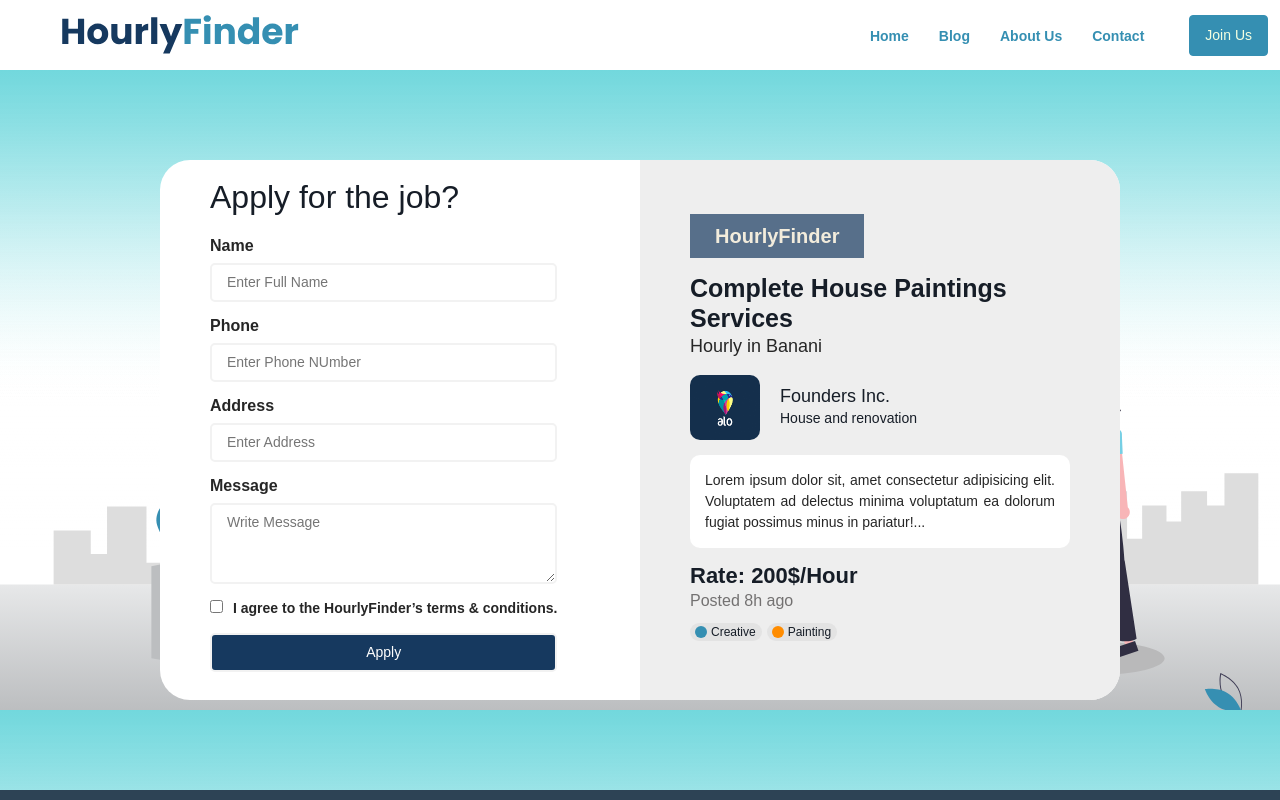
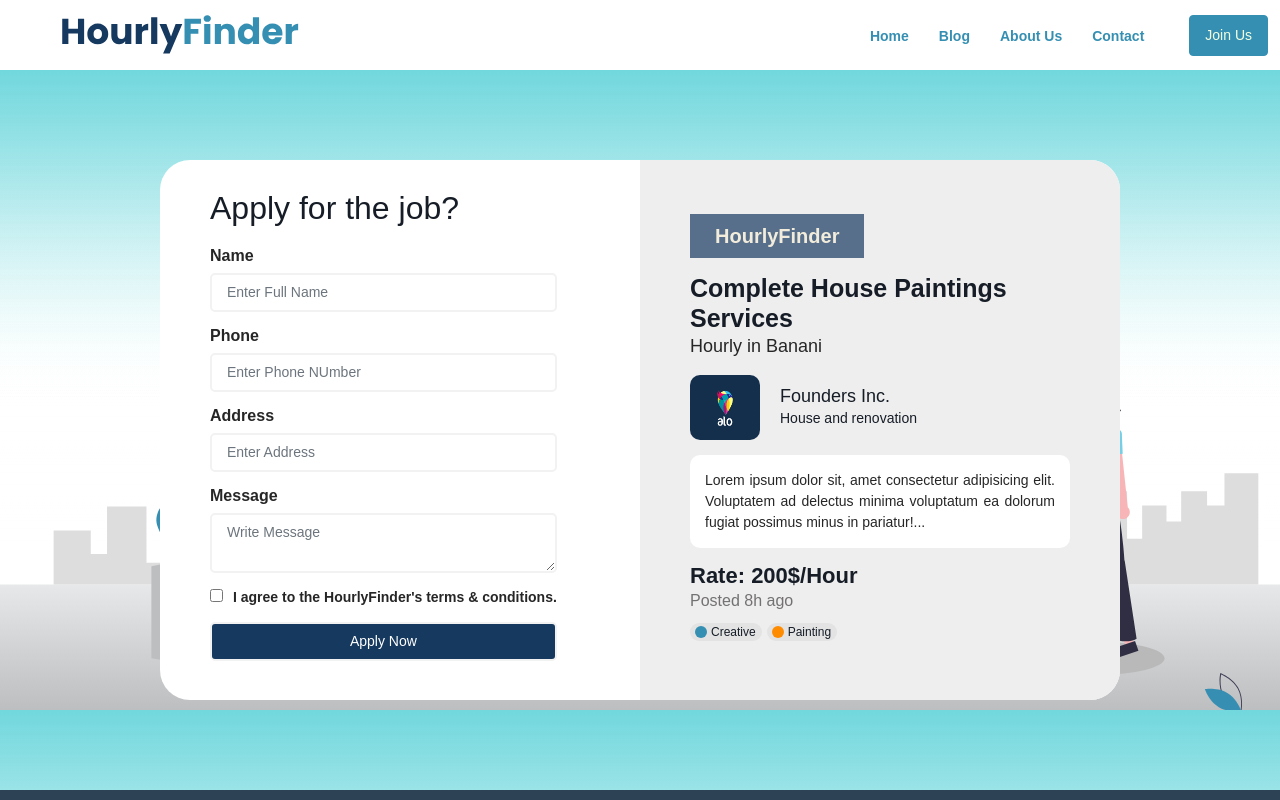
Before and after one commit to Rashed360/hourly-finder, a React (Create React App) app: page /apply/for/1 in a window 1280 px wide. Shown: the top 800 px of the page. Built offline with nearby package versions, Linux system fonts and the light colour scheme; no server answers.

Commit message:
apply for job

```diff
--- a/src/components/apply/applyForm/ApplyForm.js
+++ b/src/components/apply/applyForm/ApplyForm.js
@@ -1,46 +1,177 @@
-import React from 'react';
+import { Formik, Field, Form } from 'formik'
+// import { Alert } from 'react-bootstrap'
+import { connect } from 'react-redux'
+// import { useNavigate } from 'react-router-dom'
+import { jobApply } from '../../../redux/actionCreators/jobActionCreators'
 
-const ApplyForm = () => {
+const mapDispatchToProps = dispatch => {
+	return {
+		jobApply: values => dispatch(jobApply(values)),
+	}
+}
+
+const mapStateToProps = state => {
+	return {
+		token: state.auth.token,
+	}
+}
+
+const ApplyForm = props => {
+	// const navigate = useNavigate()
+
+	const initialValues = {
+		name: '',
+		phone: '',
+		address: '',
+		message: '',
+		agree: false,
+	}
+
+	const onSubmitHandle = (values, { resetForm }) => {
+		props.jobApply(values)
+	}
+
+	const validateHandle = values => {
+		const errors = {}
+
+		if (!values.name) {
+			errors.name = 'Field is Required'
+		} else if (!/^[a-zA-Z\s]*$/.test(values.name)) {
+			errors.name = 'Contains Invalid Charecters'
+		}
+
+		if (!values.phone) {
+			errors.phone = 'Required'
+		} else if (!/^(0|[1-9]\d*)$/.test(values.phone)) {
+			errors.phone = 'Invalid phone number'
+		} else if (values.phone <= 11) {
+			errors.phone = 'phone must be 11 digit'
+		}
+
+		if (!values.address) {
+			errors.address = 'Field is Required'
+		}
+
+		if (!values.message) {
+			errors.message = 'Field is Required'
+		}
+
+		if (!values.agree) {
+			errors.agree = true
+		}
+
+		return errors
+	}
+
 	return (
-        <div className="apply-form">
-          <div className="form">
+		<div className='apply-form'>
+			<div className='form'>
 				<h2>Apply for the job?</h2>
-            <form action="">
-              <div className="form-field name">
-                <label for="">Name</label>
-                <input type="text" placeholder="Enter Full Name" />
+				<Formik initialValues={initialValues} onSubmit={onSubmitHandle} validate={validateHandle}>
+					{({ values, errors, touched, handleChange, handleSubmit, handleReset }) => (
+						<Form onSubmit={handleSubmit} onReset={handleReset}>
+							<div className='form-field name'>
+								<label htmlFor=''>Name</label>
+								<Field
+									name='name'
+									type='text'
+									className={
+										touched.name
+											? errors.name
+												? 'form-control is-invalid'
+												: 'form-control is-valid'
+											: 'form-control'
+									}
+									value={values.name}
+									onChange={handleChange}
+									placeholder='Enter Full Name'
+								/>
+								{touched.name && errors.name ? <div className='invalid-feedback'>{errors.name}</div> : null}
 							</div>
-              <div className="form-field name">
-                <label for="">Phone</label>
-                <input type="text" placeholder="Enter Phone NUmber" />
+
+							<div className='form-field name'>
+								<label htmlFor=''>Phone</label>
+								<Field
+									name='phone'
+									type='text'
+									className={
+										touched.phone
+											? errors.phone
+												? 'form-control is-invalid'
+												: 'form-control is-valid'
+											: 'form-control'
+									}
+									value={values.phone}
+									onChange={handleChange}
+									placeholder='Enter Phone NUmber'
+								/>
+								{touched.phone && errors.phone ? (
+									<div className='invalid-feedback'>{errors.phone}</div>
+								) : null}
 							</div>
-              <div className="form-field address">
-                <label for="">Address</label>
-                <input type="text" placeholder="Enter Address" />
+
+							<div className='form-field address'>
+								<label htmlFor=''>Address</label>
+								<Field
+									name='address'
+									type='text'
+									className={
+										touched.address
+											? errors.address
+												? 'form-control is-invalid'
+												: 'form-control is-valid'
+											: 'form-control'
+									}
+									value={values.address}
+									onChange={handleChange}
+									placeholder='Enter Address'
+								/>
+								{touched.address && errors.address ? (
+									<div className='invalid-feedback'>{errors.address}</div>
+								) : null}
 							</div>
-              <div className="form-field message">
-                <label for="">Message</label>
-                <textarea
-                  name=""
-                  id=""
-                  cols="10"
-                  rows="3"
-                  placeholder="Write Message"
-                ></textarea>
+
+							<div className='form-field message'>
+								<label htmlFor=''>Message</label>
+								<Field
+									name='message'
+									as='textarea'
+									className={
+										touched.message
+											? errors.message
+												? 'form-control is-invalid'
+												: 'form-control is-valid'
+											: 'form-control'
+									}
+									value={values.message}
+									onChange={handleChange}
+									placeholder='Write Message'
+								/>
+								{touched.message && errors.message ? (
+									<div className='invalid-feedback'>{errors.message}</div>
+								) : null}
 							</div>
-              <div className="form-field agree">
-                <input type="checkbox" name="" />
-                <label for="">
-                  I agree to the HourlyFinder’s terms & conditions.
+
+							<div className='form-field agree'>
+								<Field name='agree' type='checkbox' checked={values.agree} onChange={handleChange} />
+
+								<label
+									htmlFor='agree'
+									className={touched.agree ? (values.agree ? 'text-success' : 'text-danger') : null}
+								>
+									I agree to the HourlyFinder's terms & conditions.
 								</label>
 							</div>
-              <div className="form-field">
-                <input type="submit" value="Apply" className="btn submit" />
+
+							<div className='form-field'>
+								<input type='submit' value='Apply Now' className='btn submit' />
 							</div>
-            </form>
+						</Form>
+					)}
+				</Formik>
 			</div>
 		</div>
-    );
-};
+	)
+}
 
-export default ApplyForm;
+export default connect(mapStateToProps, mapDispatchToProps)(ApplyForm)
--- a/src/redux/actionCreators/jobActionCreators.js
+++ b/src/redux/actionCreators/jobActionCreators.js
@@ -61,3 +61,23 @@ export const jobCreate = values => async dispatch => {
 			console.log(error.response)
 		})
 }
+
+export const jobApply = values => async dispatch => {
+	console.log('Applied to Job', values)
+	// const applyData = {
+	// 	title: values.title,
+	// }
+	// const config = {
+	// 	headers: {
+	// 		'Content-Type': 'application/json',
+	// 	},
+	// }
+	// await axios
+	// 	.post(`${url}/jobs/job/`, applyData, config)
+	// 	.then(response => {
+	// 		console.log(response.data)
+	// 	})
+	// 	.catch(error => {
+	// 		console.log(error.response)
+	// 	})
+}
```
Lines whose indentation alone changed are shown as unchanged.
